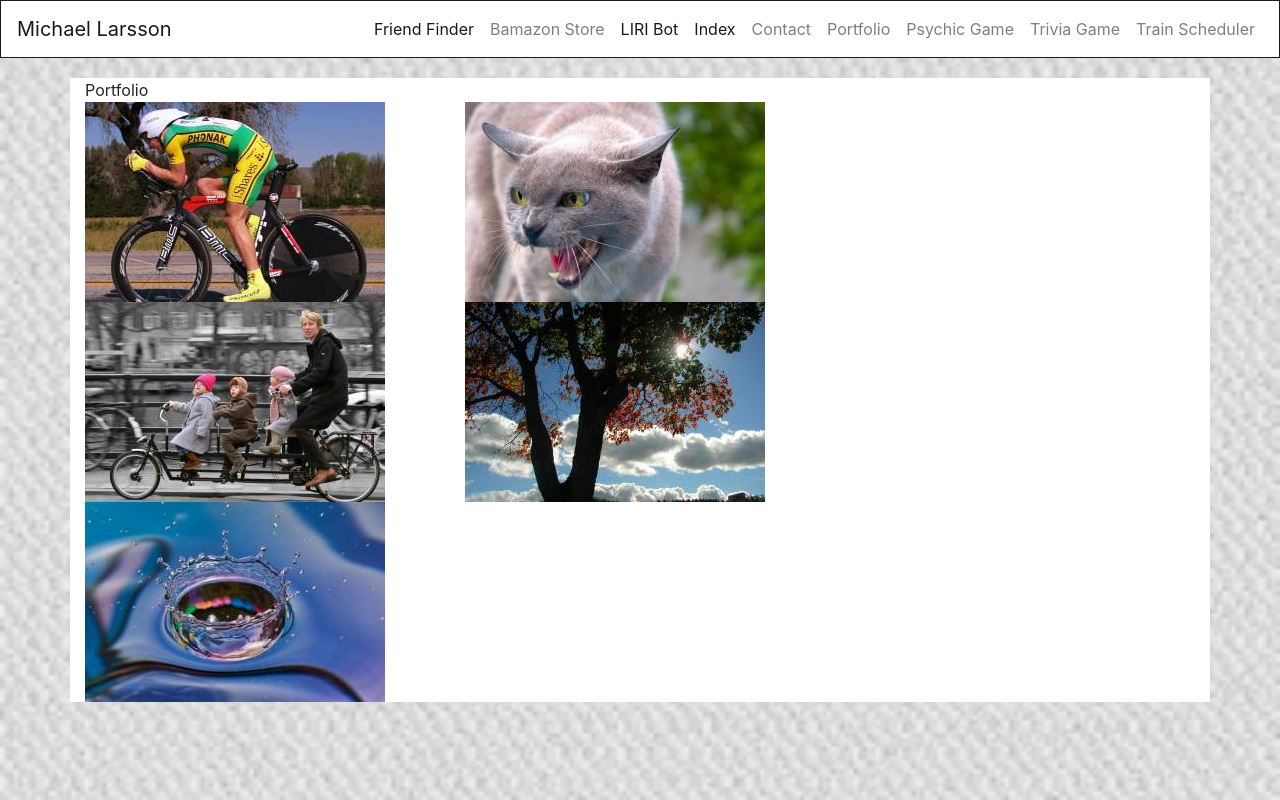
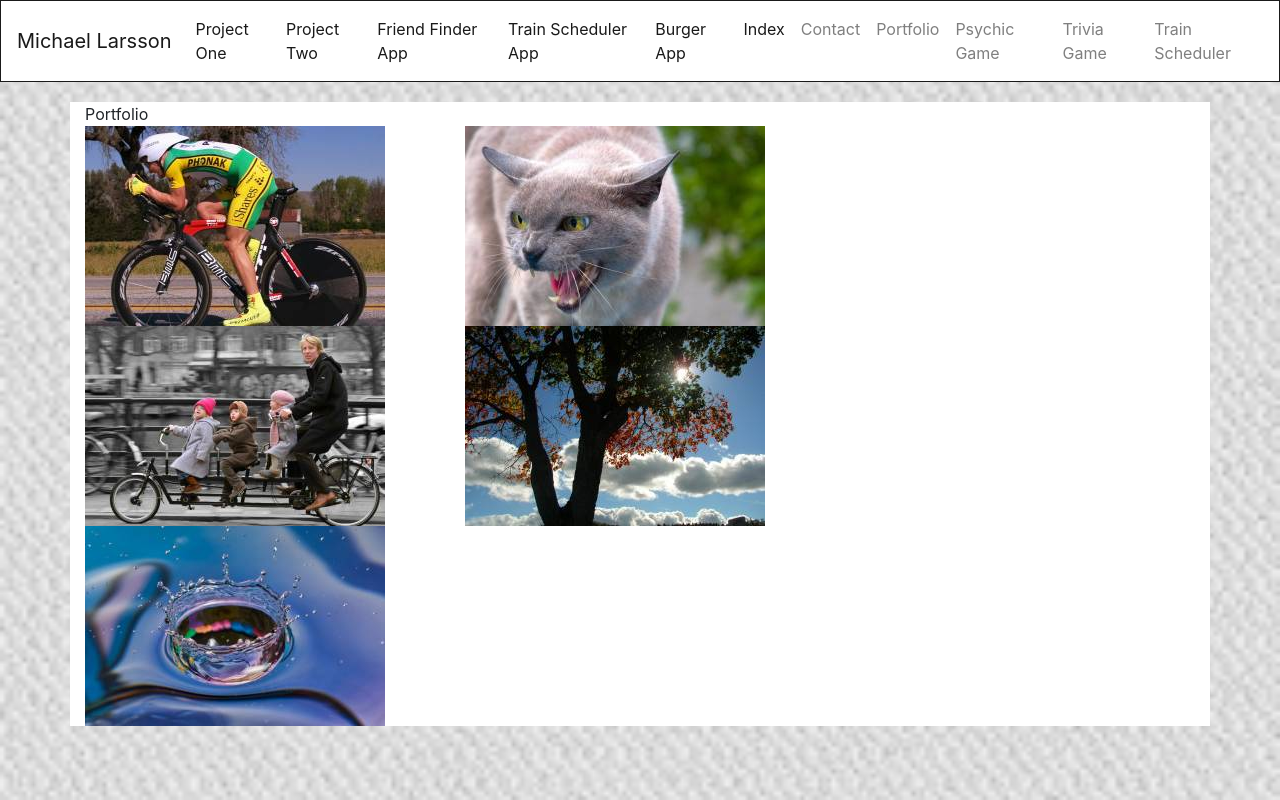
Before and after one commit to crashdean/Bootstrap-Portfolio, a plain HTML site: page portfolio.html in a window 1280 px wide. Drawn offline with nearby package versions, Linux system fonts and the light colour scheme.

Commit message:
Update portfolio links

```diff
--- a/portfolio.html
+++ b/portfolio.html
@@ -20,16 +20,25 @@
     </button>
     <div class="collapse navbar-collapse" id="navbarText">
       <ul class="navbar-nav ml-auto">
-          <li class="nav-item active">
-              <li class="nav-item active">
-                  <a class="nav-link" href="https://github.com/crashdean/FriendFinder">Friend Finder<span
-                      class="sr-only">(current)</span></a>
-                </li>
-              <a class="nav-link" href="https://github.com/crashdean/Amazon-Store">Bamazon Store<span
-                  class="sr-only">(current)</span></a>
-            </li>
         <li class="nav-item active">
-          <a class="nav-link" href="https://github.com/crashdean/liri-node-app">LIRI Bot<span
+        <li class="nav-item active">
+          <a class="nav-link" href="https://crashdean.github.io/project-one/">Project One<span
+              class="sr-only">(current)</span></a>
+        </li>
+        <li class="nav-item active">
+          <a class="nav-link" href="https://github.com/crashdean/project-two">Project Two<span
+              class="sr-only">(current)</span></a>
+        </li>
+        <li class="nav-item active">
+          <a class="nav-link" href="https://github.com/crashdean/friend-finder">Friend Finder App<span
+              class="sr-only">(current)</span></a>
+        </li>
+        <li class="nav-item active">
+          <a class="nav-link" href="https://crashdean.github.io/trainScheduler/">Train Scheduler App<span
+              class="sr-only">(current)</span></a>
+        </li>
+        <li class="nav-item active">
+          <a class="nav-link" href="https://github.com/crashdean/burger">Burger App<span
               class="sr-only">(current)</span></a>
         </li>
         <li class="nav-item active">
```
Also changed, not shown: contact.html (+11 -3 lines), index.html (+11 -3 lines).
